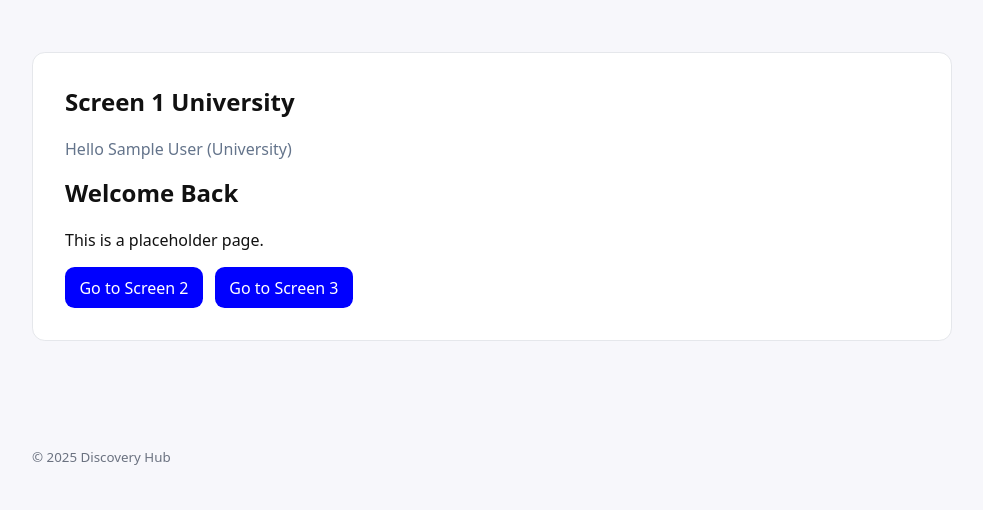
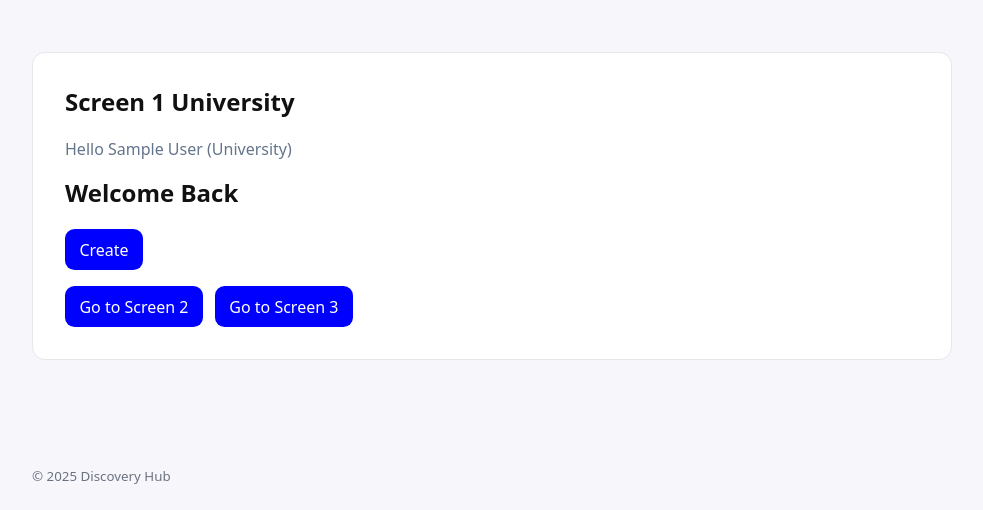
Before and after one commit to alrudniy/f25_discovery, a Django app: page /screen1/ in a window 1280 px wide. Shown: the part 79-589 px from the top of the page, without its empty margins (148-1131 px from the left). Run offline with Django 5.2, Linux system fonts and the light colour scheme; the visitor is signed in with stand-in values (Sample User, id 1).

Commit message:
feat: Add 'Create' button to university screen
Co-authored-by: aider (gemini/gemini-2.5-pro) <aider@aider.chat>

```diff
--- a/templates/pages/partials/s1_university.html
+++ b/templates/pages/partials/s1_university.html
@@ -1,2 +1,4 @@
 <h1>Welcome Back</h1>
-<p>This is a placeholder page.</p>
+<div class="button-row">
+    <a href="{% url 'screen2' %}" class="btn primary">Create</a>
+</div>
```
